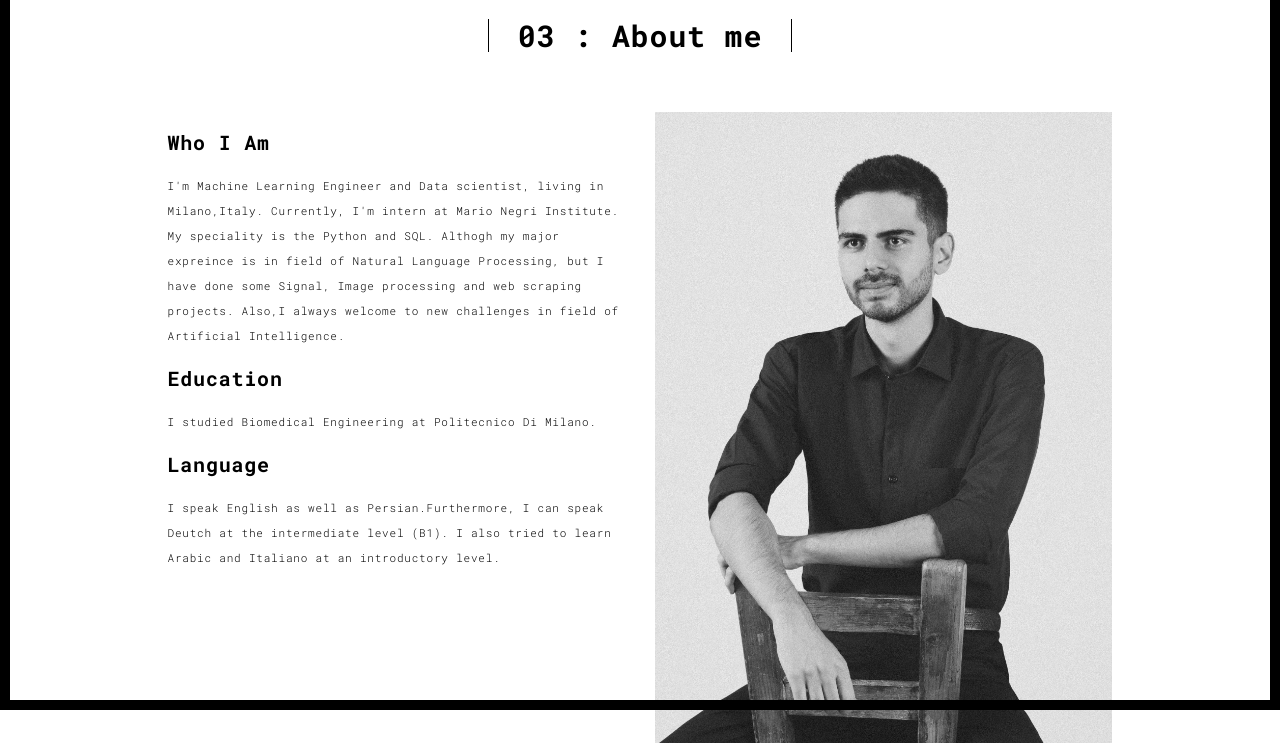
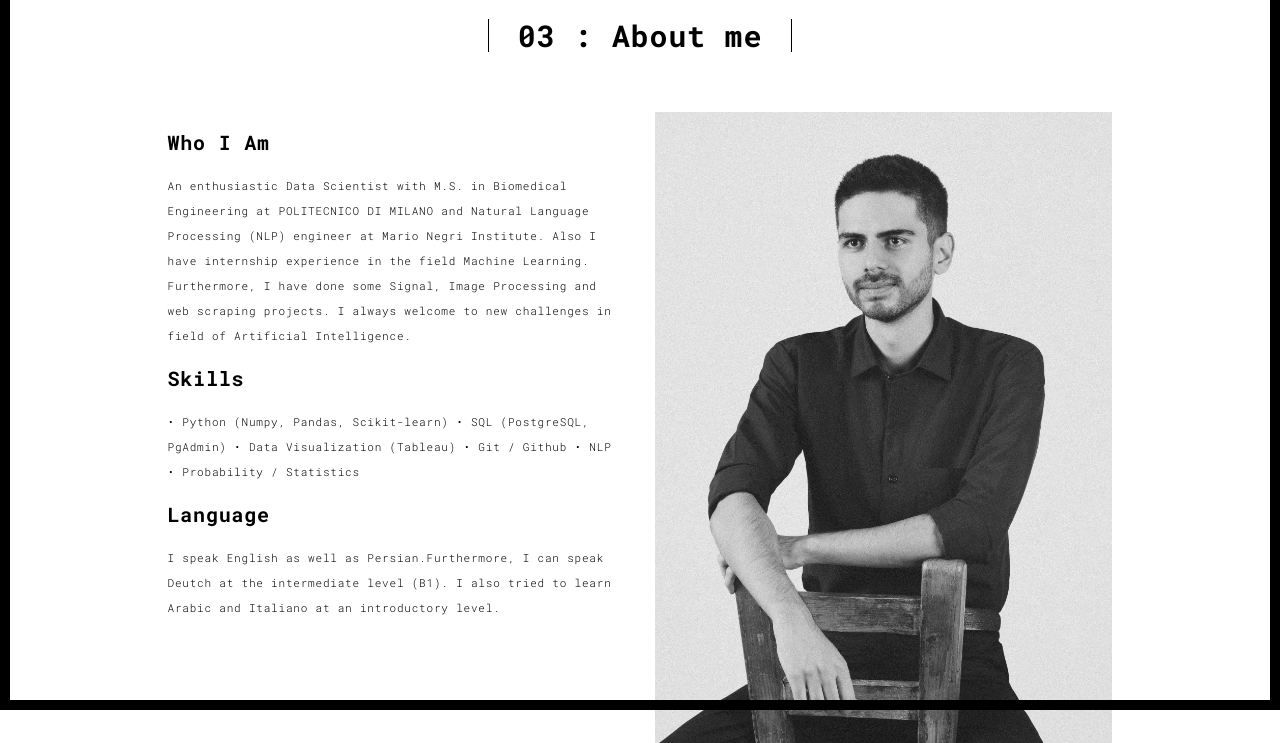
Before and after one commit to AhmadSamandari/portofo, a Flask app: page /about.html in a window 1280 px wide. Shown: the part 90-833 px from the top of the page. Run offline with Flask 2, Linux system fonts and the light colour scheme; some libraries are stand-ins or nearby versions.

```diff
--- a/templates/about.html
+++ b/templates/about.html
@@ -64,15 +64,19 @@
               <div class="row">
                 <div class="col-xs-12 col-md-6">
                   <h3>Who I Am</h3>
-                  <p>I'm Machine Learning Engineer and Data scientist, living in Milano,Italy. Currently, I'm intern at
-                    Mario Negri Institute.
-                    My speciality is the Python and SQL. Althogh my major expreince is in field of Natural Language
-                    Processing, but I have done some
-                    Signal, Image processing and web scraping projects. Also,I always welcome to new challenges in field
-                    of
+                  <p>An enthusiastic Data Scientist with M.S. in Biomedical Engineering at POLITECNICO DI MILANO and
+                    Natural Language Processing (NLP) engineer at Mario Negri Institute.
+                    Also I have internship experience in the field Machine Learning. Furthermore, I have done some
+                    Signal, Image Processing and web scraping projects. I always welcome to new challenges in field of
                     Artificial Intelligence.</p>
-                  <h3>Education</h3>
-                  <p>I studied Biomedical Engineering at Politecnico Di Milano.
+                  <h3>Skills</h3>
+                  <p>• Python (Numpy, Pandas, Scikit-learn)
+                    • SQL (PostgreSQL, PgAdmin)
+                    • Data Visualization (Tableau)
+                    • Git / Github
+                    • NLP
+                    • Probability / Statistics
+                  <p>
                   <h3>Language</h3>
                   <p>
                     I speak English as well as Persian.Furthermore, I can speak Deutch at the intermediate level (B1).
```
Also changed, not shown: templates/index.html (+10 -7 lines), templates/works.html (+10 -7 lines), static/assets/images/GettyImages.jpg (added), static/assets/images/sentiment.jpg (added).
